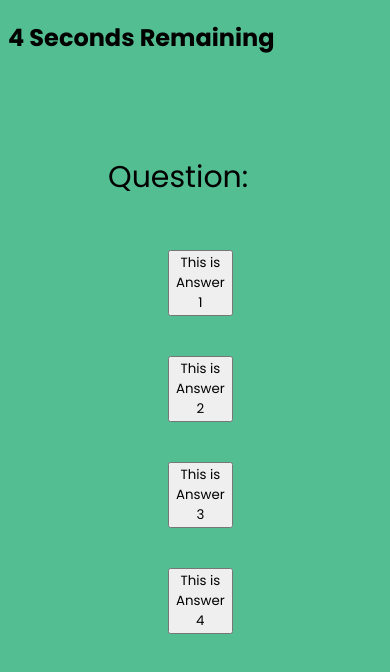
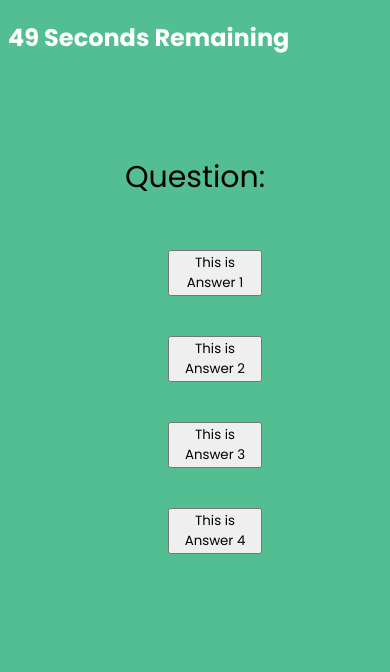
Before and after one commit to mikef13x/coding-quiz, a plain HTML site: page index.html in a window 390 px wide. Both pictures are taken after a click on the button "Start Quiz". Drawn offline with Linux system fonts and the light colour scheme.

Commit message:
added css @media to allow it to look good on iphone, etc

```diff
--- a/index.html
+++ b/index.html
@@ -26,15 +26,15 @@
     <div class="test">
         <p class="question">Question: </p>
             <ul>
-                <li><button class = "answer">This is Answer 1</button></li>
-                <li><button class = "answer">This is Answer 2</button></li>
-                <li><button class = "answer">This is Answer 3</button></li>
-                <li><button class = "answer">This is Answer 4</button></li>
+                <li class = "media"><button class = "answer">This is Answer 1</button></li>
+                <li class = "media"><button class = "answer">This is Answer 2</button></li>
+                <li class = "media"><button class = "answer">This is Answer 3</button></li>
+                <li class = "media"><button class = "answer">This is Answer 4</button></li>
             </ul>
     </div>
     <div id="scoreboard">
         <h1>Scoreboard</h1>
-        <ul class = "scoreboard">
+        <ul class = "scores">
             <li>score goes here </li>
             <li>score goes here </li>
             <li>score goes here </li>
--- a/script.js
+++ b/script.js
@@ -3,18 +3,17 @@ var startBtn = document.querySelector(".start")
 var question = document.querySelector(".question")
 var answers = document.querySelector(".answer")
 var scoreboard = document.querySelector("#scoreboard")
+var scores = document.querySelector(".scores")
 var test = document.querySelector(".test")
 var timer = document.querySelector("#timer")
-console.log (answers)
+
 
 
 function startGame() {
+    startTimer();
     test.style.display = "block";
     topText.style.display = "none";
-    startTimer();
-    // answers.addEventListener('click', function() {
-    //     showScore();
-    // })
+
 }
 
 function showScore() {
@@ -25,8 +24,8 @@ function showScore() {
 
 
 function startTimer() {
-    var time = 5;
-    var timeInterval = setInterval(function() {
+    var time = 50;
+    var timeInterval = setInterval(function () {
         if (time > 1) {
             timer.textContent = time + " Seconds Remaining";
             time--;
--- a/style.css
+++ b/style.css
@@ -1,32 +1,25 @@
-
-*{
+* {
     font-family: 'poppins', serif;
     list-style: none;
-
 }
 
-
-
-:root{
+:root {
     --mint: #53be92;
     --dark: #242422;
     --white: #ffffff;
-
-
 }
 
-body{
-background-color: var(--mint);
-display: flexbox;
-
+body {
+    background-color: var(--mint);
 }
 
 #top {
     text-align: center;
 }
-#answers > li > button {
-    background-color: rgb(182, 90, 182);
-    color: var(--white)
+
+.answer {
+    width: 300px;
+
 }
 
 .start {
@@ -37,16 +30,22 @@ display: flexbox;
 #scoreboard {
     display: none;
     text-align: center;
+    color: var(--white);
 }
-.scoreboard {
+
+.scores {
     margin-right: 40px;
+    color: var(--dark);
 }
+
+
 
 .test {
     display: none;
     text-align: center;
     margin: 100px;
-    padding-right: 100px;
+
+    justify-content: center;
 }
 
 .question {
@@ -56,3 +55,21 @@ display: flexbox;
 .answer {
     margin: 20px;
 }
+
+#timer {
+    color: var(--white);
+}
+/* how to make wider, tried 50vw, kind of looks bugged */
+/* how to elimate the space the ul makes padding 40 on left auto */
+@media (width <= 596px) {
+     .media {
+        display:flex;
+
+    }
+  .question {
+    justify-content: center;
+    display: flex;
+
+  }
+
+}
```
Also changed, not shown: 1 other file.
